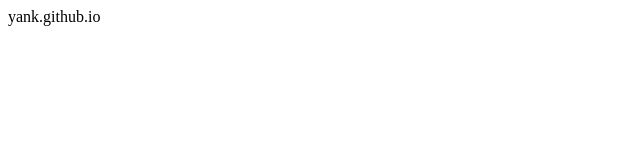
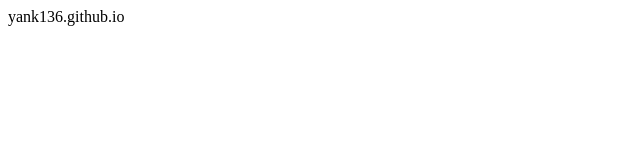
Before and after one commit to yank136/old, a plain HTML site: page index.html in a window 1280 px wide. Shown: the full height of the page, 0-640 px from the left. Drawn offline with Linux system fonts and the light colour scheme.

Commit message:
Update index.html

```diff
--- a/index.html
+++ b/index.html
@@ -5,6 +5,6 @@
     </title>
   </head>
   <body>
-    yank.github.io
+    yank136.github.io
   </body>
 </html>
```
